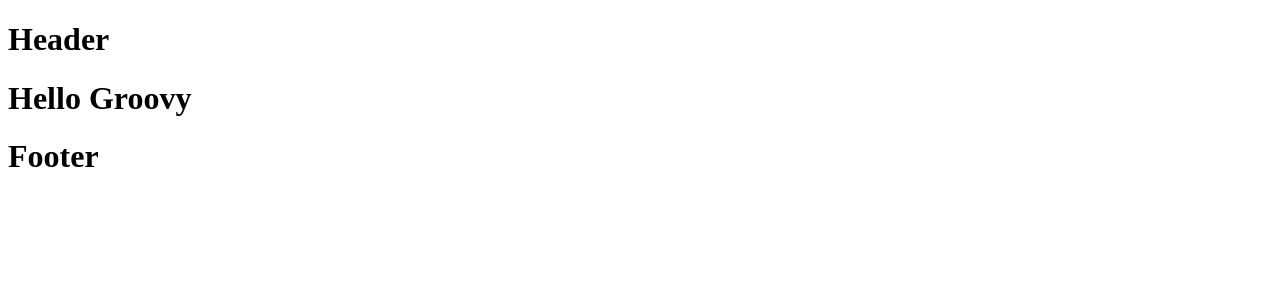
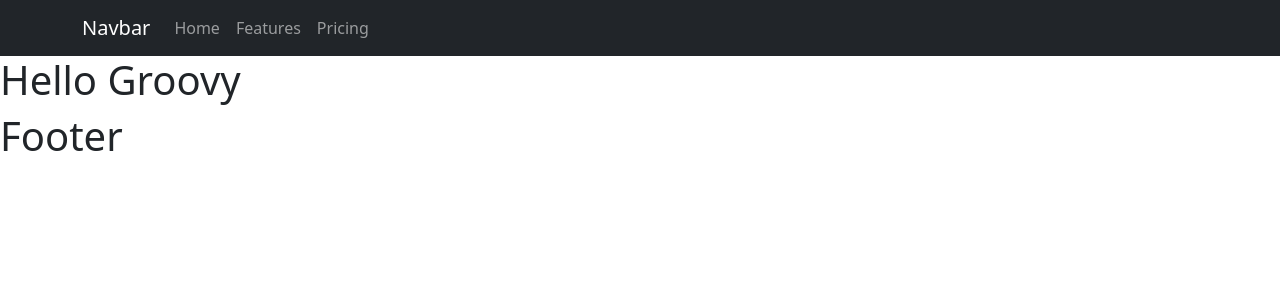
Before and after one commit to Groovyk08/Portfolio, a React (Create React App) app: page / in a window 1280 px wide. Shown: the top 300 px of the page. Built offline with nearby package versions, Linux system fonts and the light colour scheme.

Commit message:
navbar implementation

```diff
--- a/package.json
+++ b/package.json
@@ -6,7 +6,9 @@
     "@testing-library/jest-dom": "^5.16.4",
     "@testing-library/react": "^13.3.0",
     "@testing-library/user-event": "^13.5.0",
+    "bootstrap": "^5.1.3",
     "react": "^18.1.0",
+    "react-bootstrap": "^2.4.0",
     "react-dom": "^18.1.0",
     "react-router-dom": "^6.3.0",
     "react-scripts": "5.0.1",
--- a/src/components/Header/index.jsx
+++ b/src/components/Header/index.jsx
@@ -1,9 +1,20 @@
 import '../Header/Header.css';
+import 'react-bootstrap';
+import { Navbar, Nav, Container } from 'react-bootstrap';
 
 function Header() {
     return (
         <div>
-            <h1> Header</h1>
+            <Navbar bg="dark" variant="dark">
+                <Container>
+                    <Navbar.Brand href="#home">Navbar</Navbar.Brand>
+                    <Nav className="me-auto">
+                        <Nav.Link href="#home">Home</Nav.Link>
+                        <Nav.Link href="#features">Features</Nav.Link>
+                        <Nav.Link href="#pricing">Pricing</Nav.Link>
+                    </Nav>
+                </Container>
+            </Navbar>
         </div>
     );
 }
--- a/src/index.jsx
+++ b/src/index.jsx
@@ -1,6 +1,7 @@
 import React from 'react';
 import ReactDOM from 'react-dom';
 import { BrowserRouter, Routes, Route } from 'react-router-dom';
+import 'bootstrap/dist/css/bootstrap.min.css';
 import Home from './pages/Home/Home';
 import Error from './pages/Error/Error';
 import Header from './components/Header';
```
Also changed, not shown: 1 other file (tests, documents, lock files or other folders).
